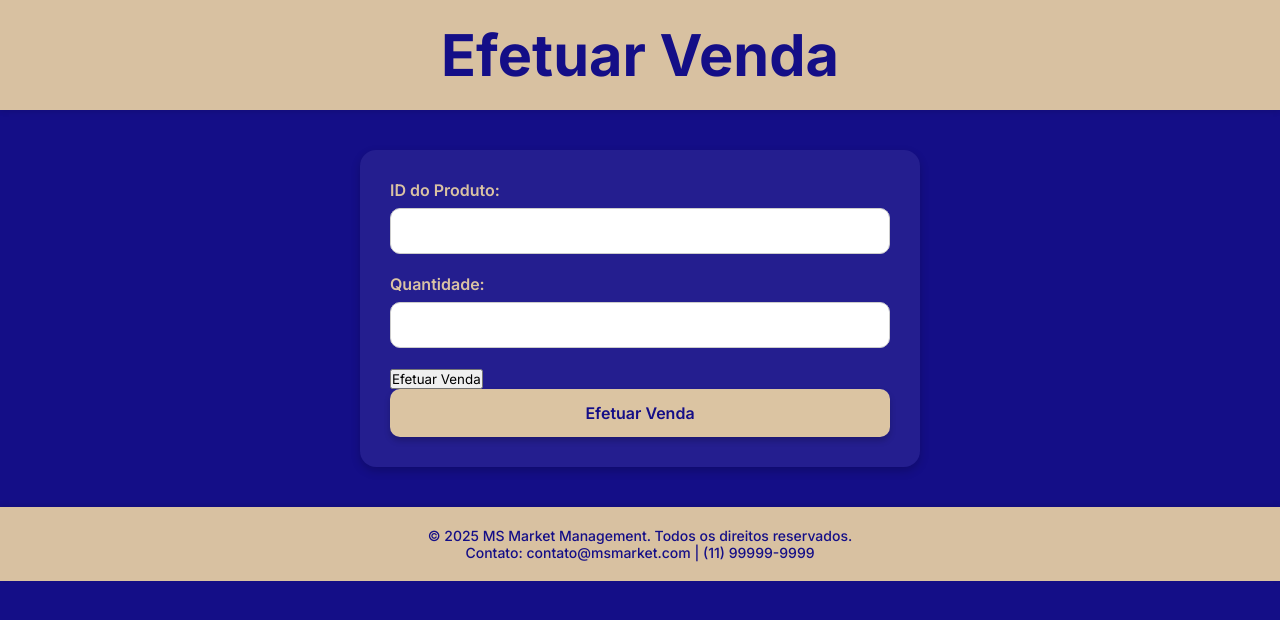
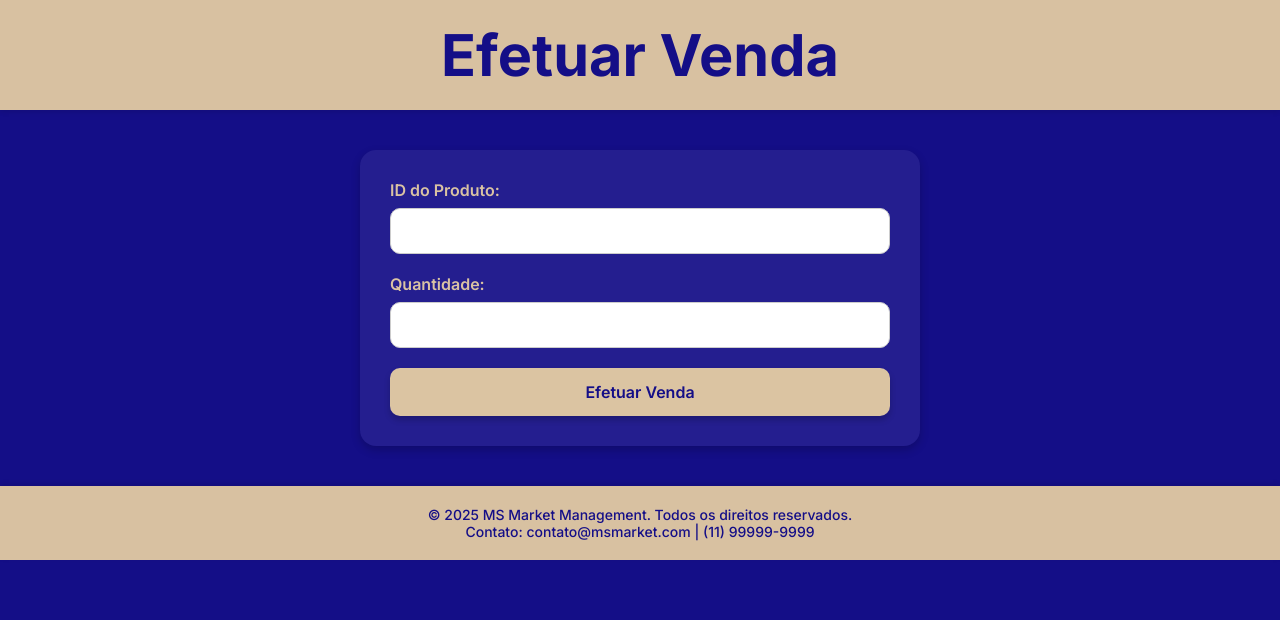
Before and after one commit to Renato-FSilva/ms-market-frontend, a React (Vite) app: page /vender in a window 1280 px wide. Shown: the top 620 px of the page. Built offline with nearby package versions, Linux system fonts and the light colour scheme.

Commit message:
:bug: fix(Sale): remove botão duplicado

```diff
--- a/src/pages/Sale.jsx
+++ b/src/pages/Sale.jsx
@@ -75,7 +75,6 @@ const Sale = () => {
                             />
                         </div>
 
-                        <button type="submit">Efetuar Venda</button>
                         <button className="submit" type="submit" onClick={handleSubmit}>
                             Efetuar Venda
                         </button>
```
